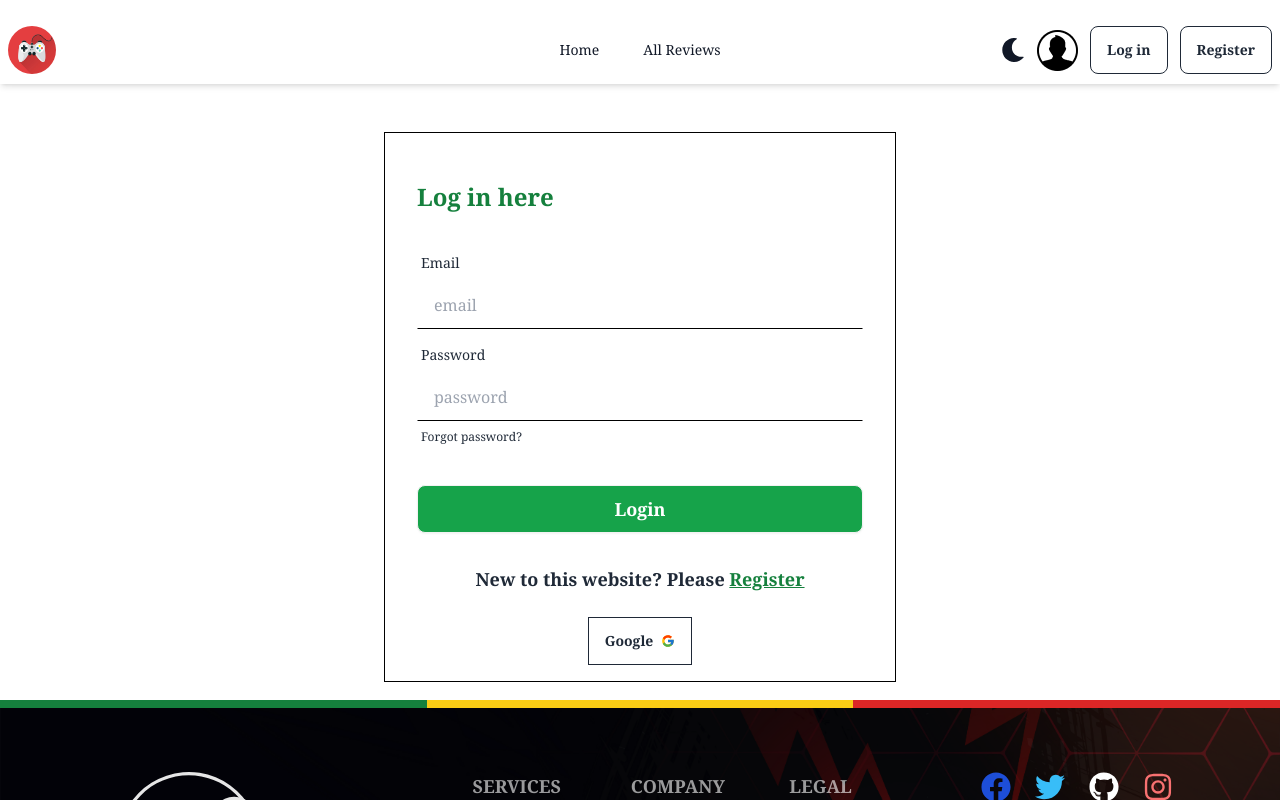
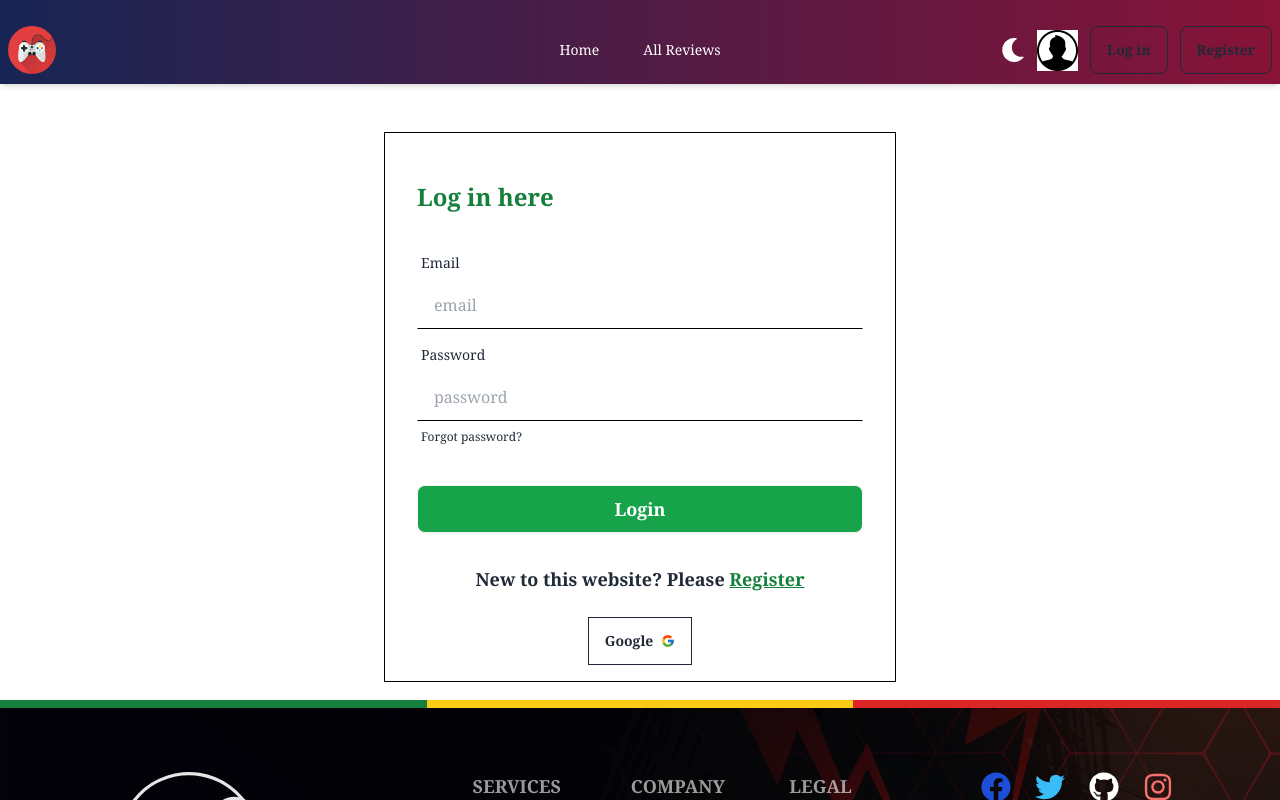
Before and after one commit to rubina02akter/Chill-Gamer-Client-Side, a React (Vite) app: page /login in a window 1280 px wide. Shown: the top 800 px of the page. Built offline with nearby package versions, Linux system fonts and the light colour scheme; no server answers.

Commit message:
design the nav

```diff
--- a/package.json
+++ b/package.json
@@ -10,6 +10,7 @@
     "preview": "vite preview"
   },
   "dependencies": {
+    "animate.css": "^4.1.1",
     "firebase": "^11.0.2",
     "helmet": "^8.0.0",
     "localforage": "^1.10.0",
--- a/src/Layouts/MainLayout.jsx
+++ b/src/Layouts/MainLayout.jsx
@@ -6,13 +6,10 @@ import Footer from '../components/Footer';
 
 const MainLayout = () => {
 
-
-
-
   return (
     <div className='font-serif'>
       {/* Sticky Navbar */}
-      <div className=" sticky top-0 bg-transparent z-50 bg-opacity-60 backdrop-blur-md shadow-md">
+      <div className=" bg-gradient-to-r from-blue-950 to-rose-900 sticky top-0 bg-transparent z-50 bg-opacity-60 backdrop-blur-md shadow-md">
         <Navbar />
       </div>
 
--- a/src/Pages/AllReviews.jsx
+++ b/src/Pages/AllReviews.jsx
@@ -65,7 +65,7 @@ const AllReviews = () => {
 
 
       {/* Sort and Filter Controls */}
-      <div className="flex justify-end gap-4 mb-6 w-11/12 mx-auto mt-6">
+      <div className="flex justify-end gap-4 mb-6 w-11/12 mx-auto pt-6 ">
         {/* Sort Dropdown */}
         <select
           onChange={(e) => handleSort(e.target.value)}
@@ -119,7 +119,7 @@ const AllReviews = () => {
               <strong>Year:</strong> {review.year}
             </p>
             <Link to={`/review/${review._id}`} >
-              <button className="btn btn-block bg-gradient-to-r from-red-900 to-red-500 text-white mt-4">
+              <button className="btn btn-block bg-gradient-to-r from-red-900 to-red-600 text-white mt-4">
                 Explore Details
               </button>
             </Link>
--- a/src/Pages/ReviewDetails.jsx
+++ b/src/Pages/ReviewDetails.jsx
@@ -73,7 +73,7 @@ const ReviewDetails = () => {
               <p> Rating : {rating}</p>
               <p>Genre : {genres}</p>
               <p> Email : {email}</p>
-              <button className="btn w-48 bg-gradient-to-r from-red-950 to-red-800 text-white"
+              <button className="btn w-48  bg-gradient-to-r from-green-600 to-green-900 text-white"
               onClick={handleWatchList}
               >Add to WatchList</button>
 
--- a/src/Pages/WatchList.jsx
+++ b/src/Pages/WatchList.jsx
@@ -72,7 +72,7 @@ const WatchList = () => {
               <td className="py-4 px-4">{item.genres}</td>
               <td className="py-4 px-4">
                 <button
-                  className="btn btn-danger btn-sm"
+                  className="btn  bg-gradient-to-r from-red-600 to-red-800 text-white btn-sm"
                   onClick={() => handleRemove(item._id)}
                 >
                   Remove
--- a/src/components/MyReviewCard.jsx
+++ b/src/components/MyReviewCard.jsx
@@ -104,13 +104,13 @@ const MyReviewCard = ({ e}) => {
               <div className="flex flex-wrap gap-2">
                 <Link
                   to={`/updateReview/${_id}`}
-                  className="btn btn-primary btn-sm"
+                  className="btn bg-gradient-to-r from-green-600 to-green-800 text-white btn-sm"
                 >
                   Update
                 </Link>
                 <button
                   onClick={() => handleDelete(_id)}
-                  className="btn btn-error btn-sm"
+                  className="btn bg-gradient-to-r from-red-600 to-red-800 text-white btn-sm"
                 >
                   Delete
                 </button>
--- a/src/components/Navbar.jsx
+++ b/src/components/Navbar.jsx
@@ -65,7 +65,7 @@ const navigate = useNavigate()
   };
 
   return (
-    <div className="navbar   dark:bg-gray-900 text-gray-900 dark:text-gray-100 pt-6">
+    <div className="navbar text-white  dark:bg-gray-900  dark:text-gray-100 pt-6">
       <div className="navbar-start">
         <div className="dropdown">
           <div tabIndex={0} role="button" className="btn btn-ghost lg:hidden">
```
Also changed, not shown: 1 other file (tests, documents, lock files or other folders).
